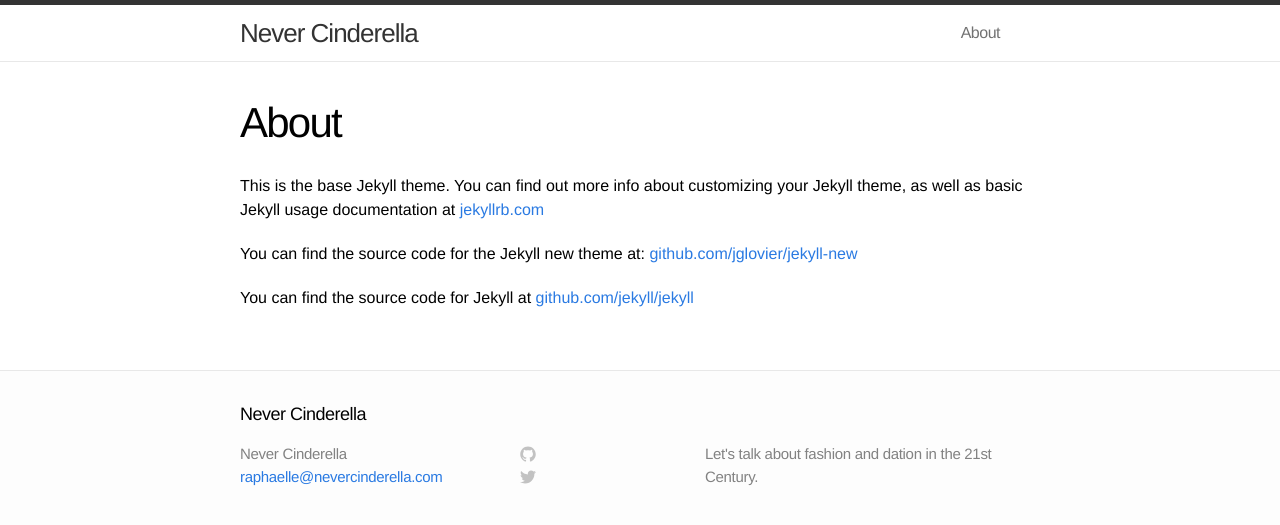
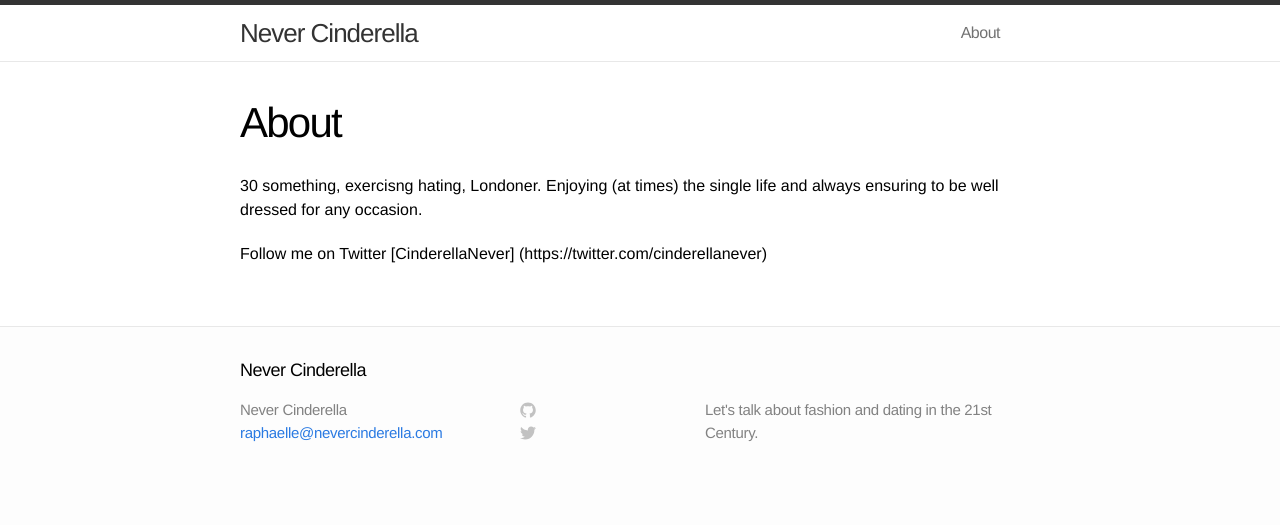
Before and after one commit to raphaelleheaf/nevercinderalla, a Jekyll site: the page built from about.md, in a window 1280 px wide. Shown: the top 525 px of the page. Built offline with Jekyll 4.4.1, drawn with Linux system fonts in a browser that asks for light colours.

Commit message:
page updates

```diff
--- a/_config.yml
+++ b/_config.yml
@@ -1,7 +1,7 @@
 # Site settings
 title: Never Cinderella
 email: raphaelle@nevercinderella.com
-description: Let's talk about fashion and dation in the 21st Century.
+description: Let's talk about fashion and dating in the 21st Century.
 baseurl: ""
 url: "http://nevercinderella.com"
 
--- a/_includes/footer.html
+++ b/_includes/footer.html
@@ -33,7 +33,7 @@
           </a>
         </li>
         <li>
-          <a href="https://twitter.com/{{ site.username }}">
+          <a href="https://twitter.com/cinderellanever">
             <span class="icon twitter">
               <svg version="1.1" class="twitter-icon-svg" xmlns="http://www.w3.org/2000/svg" xmlns:xlink="http://www.w3.org/1999/xlink" x="0px" y="0px"
                  viewBox="0 0 16 16" enable-background="new 0 0 16 16" xml:space="preserve">
--- a/about.md
+++ b/about.md
@@ -4,8 +4,6 @@ title: About
 permalink: /about/
 ---
 
-This is the base Jekyll theme. You can find out more info about customizing your Jekyll theme, as well as basic Jekyll usage documentation at [jekyllrb.com](http://jekyllrb.com/)
+30 something, exercisng hating, Londoner. Enjoying (at times) the single life and always ensuring to be well dressed for any occasion.
 
-You can find the source code for the Jekyll new theme at: [github.com/jglovier/jekyll-new](https://github.com/jglovier/jekyll-new)
-
-You can find the source code for Jekyll at [github.com/jekyll/jekyll](https://github.com/jekyll/jekyll)
+Follow me on Twitter [CinderellaNever] (https://twitter.com/cinderellanever)
```
Also changed, not shown: _posts/2014-06-14-welcome-to-jekyll.markdown (deleted, +0 -24 lines), _posts/2014-06-14-well-this-is-me.markdown (added, +13 -0 lines), 5 other files.
